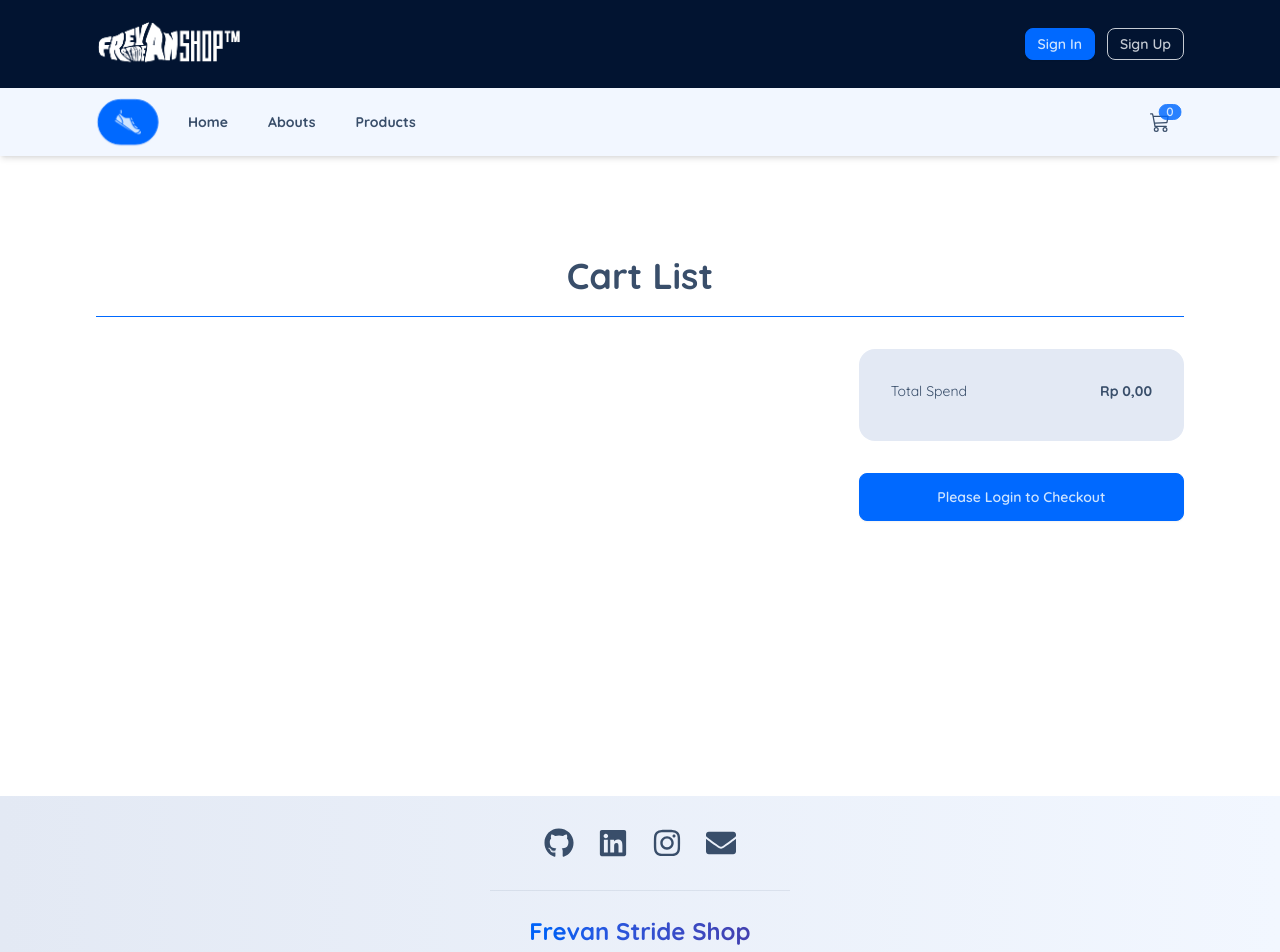
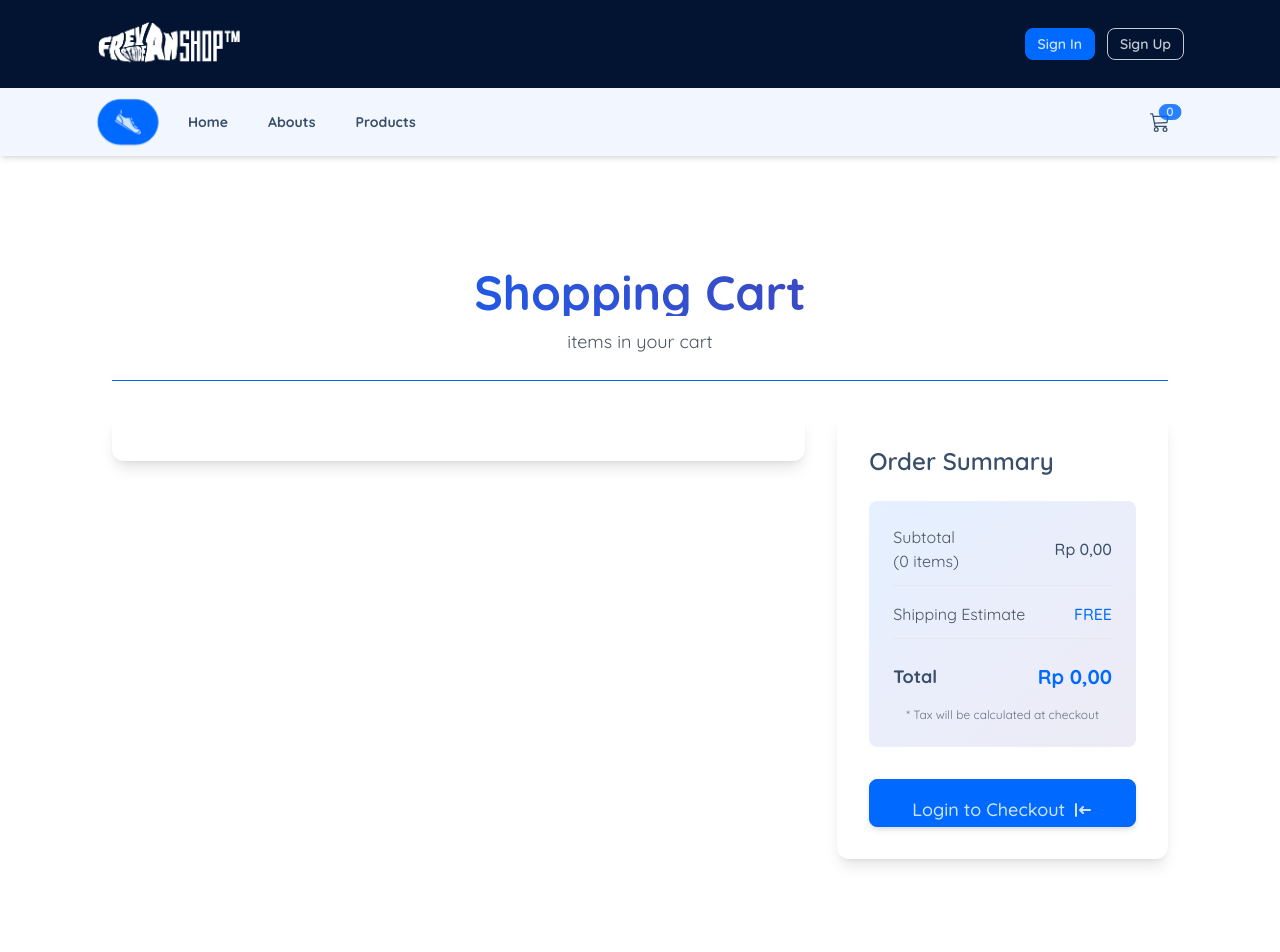
Before and after one commit to fredyyfajarr/mern-fe-ecommerce, a React (Vite) app: page /carts in a window 1280 px wide. Shown: the top 952 px of the page. Built offline with nearby package versions, Linux system fonts and the light colour scheme.

Commit message:
tolong ajril re depol muahhh

```diff
--- a/package.json
+++ b/package.json
@@ -13,6 +13,7 @@
     "@reduxjs/toolkit": "^2.5.0",
     "aos": "^2.3.4",
     "axios": "^1.7.9",
+    "framer-motion": "^12.4.3",
     "react": "^18.3.1",
     "react-dom": "^18.3.1",
     "react-icons": "^5.4.0",
--- a/src/components/CartListItems.jsx
+++ b/src/components/CartListItems.jsx
@@ -2,50 +2,73 @@ import { generateSelectAmount, priceFormat } from '../utils';
 import { FaTrash } from 'react-icons/fa6';
 import { useDispatch } from 'react-redux';
 import { editItem, removeItem } from '../features/cartSlice';
+import { motion } from 'framer-motion';
 
 const CartListItems = ({ cartItem }) => {
   const { cartId, name, price, image, amount, stock } = cartItem;
   const dispatch = useDispatch();
+
   const handleAmount = (e) => {
     dispatch(editItem({ cartId, amount: parseInt(e.target.value) }));
   };
+
   const removeProductItem = () => {
     dispatch(removeItem({ cartId }));
   };
+
   return (
-    <article
-      className="mb-12 flex flex-col gap-y-4 sm:flex-row flex-wrap border-b border-base-300 pb-6 last:border-b-0"
+    <motion.article
+      initial={{ opacity: 0, y: 20 }}
+      animate={{ opacity: 1, y: 0 }}
+      exit={{ opacity: 0, y: -20 }}
+      whileHover={{ scale: 1.01 }}
+      transition={{ duration: 0.2 }}
+      className="mb-8 p-4 md:p-6 flex flex-col md:flex-row items-center gap-6 border-b border-gray-200"
       key={cartId}
+    >
+      {/* Image Container */}
+      <motion.div
+        whileHover={{ scale: 1.05 }}
+        className="w-full md:w-auto flex justify-center"
       >
         <img
           src={image}
           alt={name}
-        className="h-24 w-24 rounded-lg sm:w-32 sm:h-32 object-cover"
+          className="w-56 h-56 md:w-48 md:h-48 rounded-lg object-cover"
         />
-      <div className="sm:ml-16 sm:w-32">
-        <h2 className="capitalize">{name}</h2>
-        <span className="font-bold">Total {amount} product</span>
+      </motion.div>
+
+      {/* Product Details */}
+      <div className="flex flex-col md:flex-row items-center md:items-start gap-4 flex-1">
+        <div className=" md:text-left">
+          <h2 className="text-xl md:text-2xl font-bold capitalize mb-2">{name}</h2>
+          <p className="text-gray-600 mb-2">Quantity: {amount}</p>
+          <p className="text-2xl font-bold text-primary">{priceFormat(price)}</p>
         </div>
-      <p className="font-bold sm:ml-auto">{priceFormat(price)}</p>
-      <div className="sm:ml-auto">
-        <div className="form-control ">
+
+        {/* Controls */}
+        <div className="flex flex-col items-center gap-3 md:ml-auto">
           <select
             name="amount"
-            className="select select-bordered sm:w-full"
+            className="select select-bordered w-32 text-center"
             value={amount}
             onChange={handleAmount}
           >
             {generateSelectAmount(stock)}
           </select>
-        </div>
-        <button
-          className="mt-2 btn-secondary btn-block btn"
+
+          <motion.button
+            whileHover={{ scale: 1.05 }}
+            whileTap={{ scale: 0.95 }}
+            className="btn btn-error btn-sm w-32 flex items-center gap-2 text-white"
             onClick={removeProductItem}
           >
-          <FaTrash />
-        </button>
+            <FaTrash className="w-4 h-4" />
+            <span>Remove</span>
+          </motion.button>
         </div>
-    </article>
+      </div>
+    </motion.article>
   );
 };
 
--- a/src/components/CartTotal.jsx
+++ b/src/components/CartTotal.jsx
@@ -1,17 +1,55 @@
 import { useSelector } from 'react-redux';
 import { priceFormat } from '../utils';
+import { motion } from 'framer-motion';
 
 const CartTotal = () => {
-  const { cartTotal } = useSelector((state) => state.cartState);
+  const { cartTotal, numItemsInCart } = useSelector((state) => state.cartState);
+
   return (
-    <div className="card bg-base-300">
-      <div className="card-body">
-        <p className="flex justify-between text-sm  pb-2">
-          <span>Total Spend</span>
-          <span className="font-bold">{priceFormat(cartTotal)}</span>
+    <motion.div
+      initial={{ opacity: 0, y: 20 }}
+      animate={{ opacity: 1, y: 0 }}
+      className="bg-gradient-to-br from-primary/10 to-secondary/10 rounded-lg p-4 md:p-6"
+    >
+      <div className="space-y-3 md:space-y-4">
+        {/* Subtotal */}
+        <div className="flex justify-between items-center pb-2 md:pb-3 border-b border-gray-200">
+          <span className="text-sm md:text-base text-gray-600">
+            Subtotal <br /> ({numItemsInCart} items)
+          </span>
+          <span className="text-sm md:text-base font-medium">
+            {priceFormat(cartTotal)}
+          </span>
+        </div>
+
+        {/* Shipping Estimate */}
+        <div className="flex justify-between items-center pb-2 md:pb-3 border-b border-gray-200">
+          <span className="text-sm md:text-base text-gray-600">
+            Shipping Estimate
+          </span>
+          <span className="text-sm md:text-base font-medium text-primary">
+            FREE
+          </span>
+        </div>
+
+        {/* Total */}
+        <motion.div
+          className="flex justify-between items-center pt-1 md:pt-2"
+          initial={{ scale: 1 }}
+          whileHover={{ scale: 1.01 }}
+        >
+          <span className="text-base md:text-lg font-bold">Total</span>
+          <span className="text-lg md:text-xl font-bold text-primary">
+            {priceFormat(cartTotal)}
+          </span>
+        </motion.div>
+
+        {/* Tax Note */}
+        <p className="text-[10px] md:text-xs text-gray-500 text-center mt-2 md:mt-4">
+          * Tax will be calculated at checkout
         </p>
       </div>
-    </div>
+    </motion.div>
   );
 };
 
--- a/src/components/Header.jsx
+++ b/src/components/Header.jsx
@@ -18,7 +18,7 @@ const Header = () => {
         <div className="mx-auto max-w-6xl px-8 py-4">
           <nav className="flex justify-between items-center">
             <img
-              className="w-36 h-14 object-contain"
+              className="w-23 h-10 sm:w-24 sm:h-12 md:w-32 md:h-12 lg:w-36 lg:h-14 object-contain"
               src="/logo-sepatu.png"
               alt="logo"
             />
--- a/src/components/ReviewSlider.jsx
+++ b/src/components/ReviewSlider.jsx
@@ -39,8 +39,8 @@ const ReviewSlider = () => {
     <div className="bg-white py-16">
       <div className="max-w-7xl mx-auto px-4 sm:px-6 lg:px-8">
         <div className="text-center mb-12">
-          <h2 className="text-3xl font-bold capitalize text-primary">
-            What Our Customers Say
+          <h2 className="text-2xl md:text-3xl lg:text-4xl font-bold capitalize text-primary">
+            What Customers Say
           </h2>
           <p className="mt-2 text-gray-600">
             Read trusted reviews from our customers
--- a/src/page/CartView.jsx
+++ b/src/page/CartView.jsx
@@ -1,43 +1,112 @@
 import React from 'react';
 import { Link } from 'react-router-dom';
 import { useSelector } from 'react-redux';
+import { motion } from 'framer-motion';
 import CartList from '../components/CartList';
 import CartTotal from '../components/CartTotal';
 
 const CartView = () => {
   const user = useSelector((state) => state.userState.user);
   const numItemInCart = useSelector((state) => state.userState.numItemsInCart);
+
   if (numItemInCart === 0) {
     return (
-      <>
-        <h1 className='"text-3xl text-center font-bold'>No Product in Cart</h1>
-      </>
+      <motion.div
+        initial={{ opacity: 0, y: 20 }}
+        animate={{ opacity: 1, y: 0 }}
+        className="min-h-[70vh] flex flex-col items-center justify-center px-4"
+      >
+        <h1 className="text-4xl md:text-5xl text-center font-bold text-gray-800 mb-6">
+          Your Cart is Empty
+        </h1>
+        <p className="text-lg text-gray-600 mb-8 text-center max-w-md">
+          Looks like you haven't added any items to your cart yet.
+        </p>
+        <motion.div
+          whileHover={{ scale: 1.05 }}
+          whileTap={{ scale: 0.95 }}
+        >
+          <Link
+            to="/products"
+            className="btn btn-primary px-8 py-3 text-lg font-medium shadow-lg hover:shadow-xl transition-all"
+          >
+            Continue Shopping
+          </Link>
+        </motion.div>
+      </motion.div>
     );
   }
 
   return (
-    <>
-      <div className="border-b border-primary pb-5 mt-5">
-        <h2 className="text-4xl text-center font-bold capitalize">Cart List</h2>
+    <motion.div
+      initial={{ opacity: 0 }}
+      animate={{ opacity: 1 }}
+      className="container mx-auto px-4 py-8 max-w-7xl"
+    >
+      <div className="border-b border-primary pb-6 mb-8">
+        <motion.h2
+          initial={{ y: -20 }}
+          animate={{ y: 0 }}
+          className="text-4xl md:text-5xl text-center font-bold capitalize bg-gradient-to-r from-primary to-secondary bg-clip-text text-transparent"
+        >
+          Shopping Cart
+        </motion.h2>
+        <p className="text-lg text-center text-gray-600 mt-3">
+          {numItemInCart} {numItemInCart === 1 ? 'item' : 'items'} in your cart
+        </p>
       </div>
+
       <div className="mt-8 grid gap-8 lg:grid-cols-12">
-        <div className="lg:col-span-8">
+        <motion.div
+          initial={{ x: -20 }}
+          animate={{ x: 0 }}
+          className="lg:col-span-8"
+        >
+          <div className="bg-white rounded-xl shadow-lg p-6 hover:shadow-xl transition-shadow">
             <CartList />
           </div>
-        <div className="lg:col-span-4 lg:pl-4">
+        </motion.div>
+
+        <motion.div
+          initial={{ x: 20 }}
+          animate={{ x: 0 }}
+          className="lg:col-span-4"
+        >
+          <div className="bg-white rounded-xl shadow-lg p-8 sticky top-4">
+            <h3 className="text-2xl font-semibold mb-6">Order Summary</h3>
             <CartTotal />
             {user ? (
-            <Link to="/checkout" className="btn btn-primary btn-block mt-8">
-              Checkout
+              <motion.div
+                whileHover={{ scale: 1.02 }}
+                whileTap={{ scale: 0.98 }}
+              >
+                <Link
+                  to="/checkout"
+                  className="btn btn-primary btn-block text-lg py-2 mt-8 font-medium text-center shadow-md hover:shadow-lg transition-all"
+                >
+                  <span className="text-center mb-3">Proceed to Checkout</span>
                 </Link>
+              </motion.div>
             ) : (
-            <Link to="/login" className="btn btn-primary btn-block mt-8">
-              Please Login to Checkout
+              <motion.div
+                whileHover={{ scale: 1.02 }}
+                whileTap={{ scale: 0.98 }}
+              >
+                <Link
+                  to="/login"
+                  className="btn btn-primary btn-block text-lg py-4 mt-8 font-medium shadow-md hover:shadow-lg transition-all flex items-center justify-center gap-2"
+                >
+                  <span>Login to Checkout</span>
+                  <svg xmlns="http://www.w3.org/2000/svg" className="h-5 w-5" viewBox="0 0 20 20" fill="currentColor">
+                    <path fillRule="evenodd" d="M3 3a1 1 0 011 1v12a1 1 0 11-2 0V4a1 1 0 011-1zm7.707 3.293a1 1 0 010 1.414L9.414 9H17a1 1 0 110 2H9.414l1.293 1.293a1 1 0 01-1.414 1.414l-3-3a1 1 0 010-1.414l3-3a1 1 0 011.414 0z" clipRule="evenodd" />
+                  </svg>
                 </Link>
+              </motion.div>
             )}
           </div>
+        </motion.div>
       </div>
-    </>
+    </motion.div>
   );
 };
 
```
Also changed, not shown: src/page/AboutView.jsx (+14 -10 lines), 2 other files (tests, documents, lock files or other folders). Lines whose indentation alone changed are shown as unchanged.
